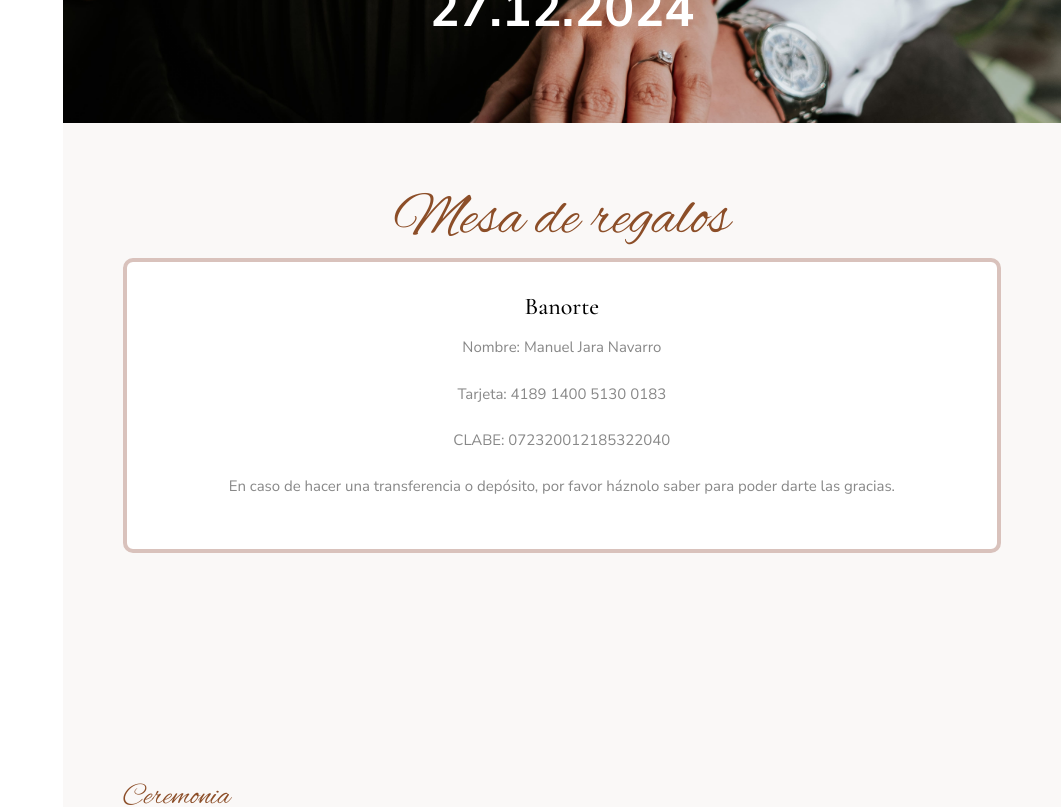
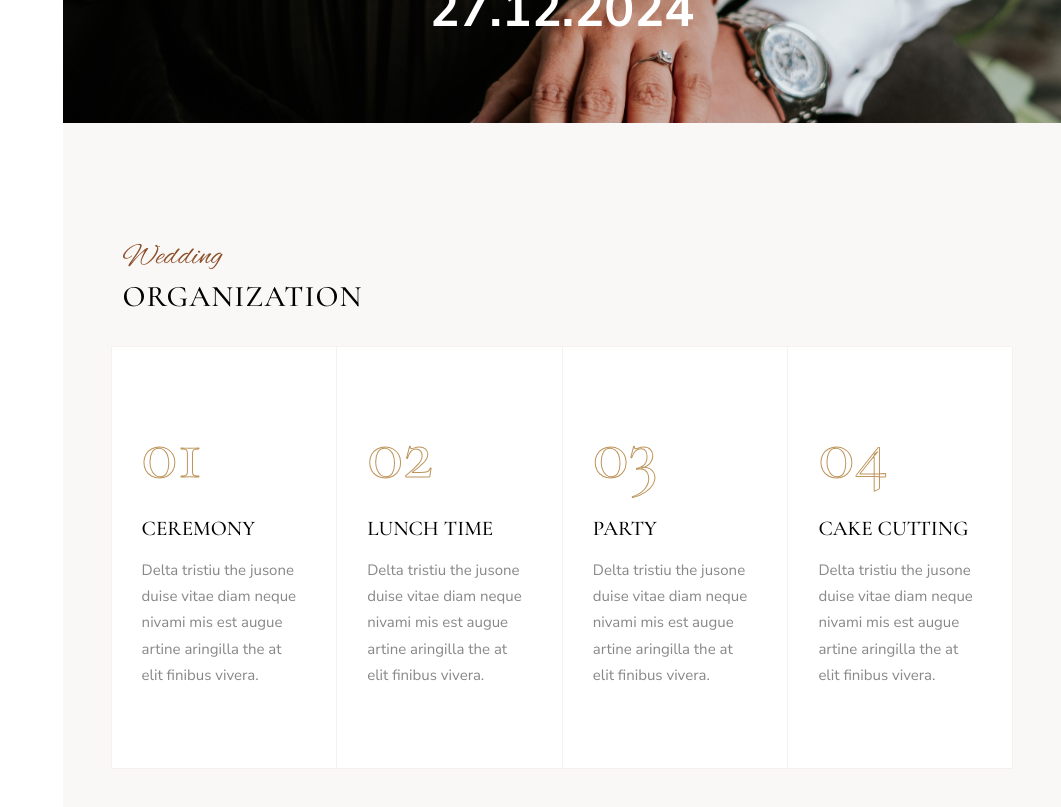
Before and after one commit to JAndresHJ/manuel-ximena-wedding, a React (Create React App) app: page / in a window 1280 px wide. Shown: the part 2560-3367 px from the top of the page, without its empty margins (219-1280 px from the left). Built offline with nearby package versions, Linux system fonts and the light colour scheme.

Commit message:
Adds organization section

```diff
--- a/src/App.js
+++ b/src/App.js
@@ -8,6 +8,7 @@ import RSVP from './components/RSVP';
 import Seeyou from './components/Seeyou';
 import Sidebar from './components/Sidebar';
 import Where from './components/Where';
+import Organization from './components/Organization';
 
 function App() {
   return (
@@ -19,6 +20,7 @@ function App() {
         <Countdown />
         <Gallery />
         <Seeyou />
+        <Organization />
         <Gifts />
         <Where />
         <RSVP />
--- /dev/null
+++ b/src/components/Organization.js
@@ -0,0 +1,55 @@
+import React from 'react';
+
+function Organization() {
+  return (
+    <div id='organization' className='organization section-padding bg-pink'>
+      <div className='container'>
+        <div className='row'>
+          <div className='col-md-12 mb-30'>
+            <span className='oliven-title-meta'>Wedding</span>
+            <h2 className='oliven-title'>Organization</h2>
+          </div>
+        </div>
+        <div
+          className='row bord-box bg-img'
+          data-background='images/slider.jpg'
+        >
+          <div className='col-md-3 item-box'>
+            <h2 className='custom-font numb'>01</h2>
+            <h6 className='title'>Ceremony</h6>
+            <p>
+              Delta tristiu the jusone duise vitae diam neque nivami mis est
+              augue artine aringilla the at elit finibus vivera.
+            </p>
+          </div>
+          <div className='col-md-3 item-box'>
+            <h2 className='custom-font numb'>02</h2>
+            <h6 className='title'>Lunch Time</h6>
+            <p>
+              Delta tristiu the jusone duise vitae diam neque nivami mis est
+              augue artine aringilla the at elit finibus vivera.
+            </p>
+          </div>
+          <div className='col-md-3 item-box'>
+            <h2 className='custom-font numb'>03</h2>
+            <h6 className='title'>Party</h6>
+            <p>
+              Delta tristiu the jusone duise vitae diam neque nivami mis est
+              augue artine aringilla the at elit finibus vivera.
+            </p>
+          </div>
+          <div className='col-md-3 item-box'>
+            <h2 className='custom-font numb'>04</h2>
+            <h6 className='title'>Cake Cutting</h6>
+            <p>
+              Delta tristiu the jusone duise vitae diam neque nivami mis est
+              augue artine aringilla the at elit finibus vivera.
+            </p>
+          </div>
+        </div>
+      </div>
+    </div>
+  );
+}
+
+export default Organization;
--- a/src/index.css
+++ b/src/index.css
@@ -1140,6 +1140,73 @@ body.slide .oliven-nav-toggle {
     }
 }
 
+
+/* ===== Organization style  ===== */
+.organization .bord-box {
+    overflow: hidden;
+    background-image: url(./assets/images/slider.jpg);
+  }
+  .organization .item-box {
+    padding: 60px 30px;
+    height: 100%;
+    background-color: #fff;
+    border: 1px solid #F6F1F0;
+    border-right: 0;
+    -webkit-transition: all .4s;
+    -o-transition: all .4s;
+    transition: all .4s; }
+  .organization .item-box:last-of-type {
+      border-right: 1px solid #F6F1F0;
+  }
+  .organization .item-box:hover {
+      background-color: rgba(0, 0, 0, 0.6);
+      color: #fff; }
+  .organization .item-box:hover p {
+        color: #fff;
+  }
+  .organization .item-box:hover .title {
+        color: #FFF;
+  }
+  .organization .item-box .numb {
+      font-size: 75px;
+      margin-bottom: 15px;
+      color: transparent;
+      -webkit-text-stroke: 1px #BD945A;
+  }
+  .organization .item-box .title {
+     font-size: 21px;
+      margin-top: 10px;
+      margin-bottom: 15px;
+      text-transform: uppercase;
+      font-family: 'Cormorant Garamond', serif;
+      color: #000;
+
+  }
+  .organization .item-box.bg-img {
+      position: relative;
+      border: 0;
+      z-index: 2; }
+  .organization .item-box.bg-img:hover:after {
+        background: rgba(0, 0, 0, 0.4);
+  }
+  .organization .item-box.bg-img:after {
+        content: '';
+        position: absolute;
+        top: 0;
+        left: 0;
+        right: 0;
+        bottom: 0;
+        background: #fff;
+        -webkit-transition: all .4s;
+        -o-transition: all .4s;
+        transition: all .4s;
+        z-index: -1;
+  }
+  .organization.item-box:hover .numb, .organization.item-box:hover .title {
+        color: #fff;
+  }
+
+
 /* ======= See You style ======= */
 .seeyou {
   background-image: url(./assets/images/married-2.jpg);
```
Also changed, not shown: src/assets/images/slider.jpg (added).
